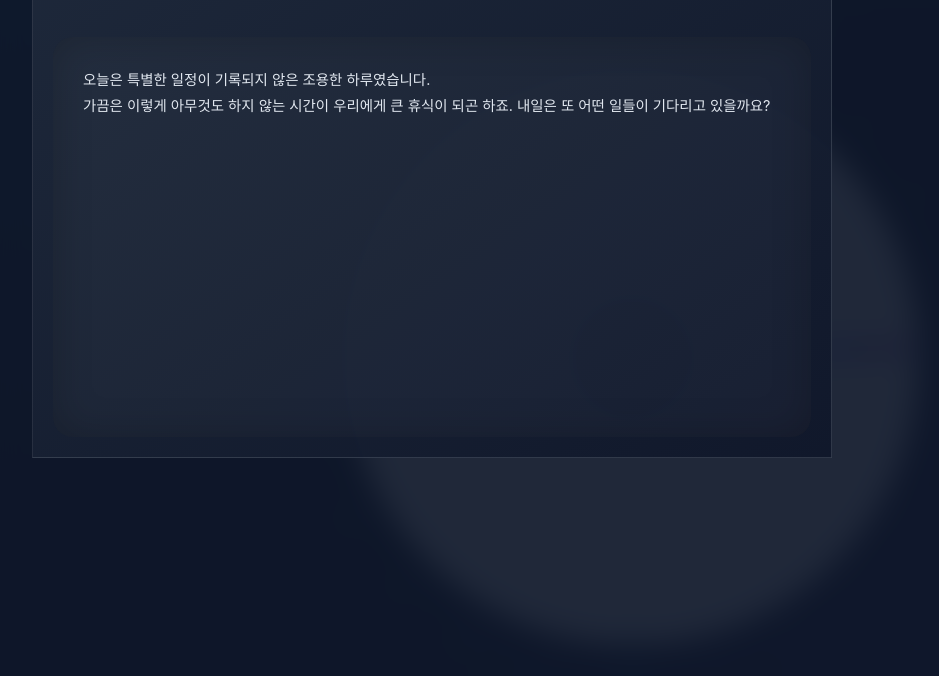
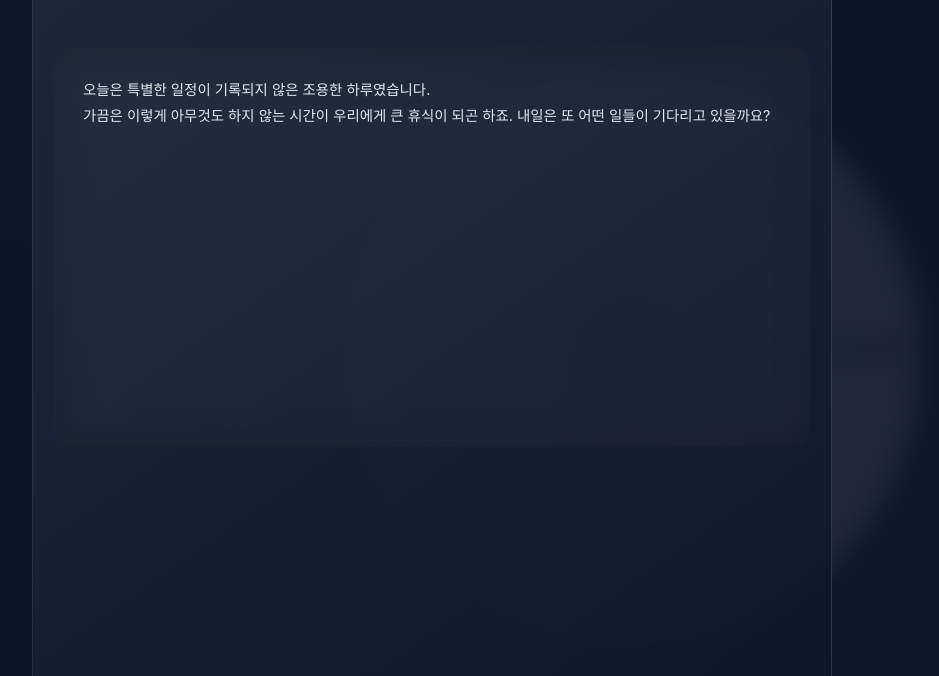
Before and after one commit to walter0229/dirly, a website built with Vite: page index.html in a window 1280 px wide. Both pictures are taken after a click on the button "Diary". Shown: the part 82-758 px from the top of the page, without its empty margins (8-947 px from the left). Built offline with nearby package versions, Linux system fonts and the light colour scheme; some packages are replaced by stand-ins of ours; no server answers; the database is empty.

Commit message:
v2.2.2: 통계 모달 전체 스크롤 기능 추가 및 레이아웃 개선

```diff
--- a/index.html
+++ b/index.html
@@ -10,7 +10,7 @@
     <div id="app">
         <header>
             <div class="header-content">
-                <h1>Life Diary <span class="app-version">v2.2.1</span></h1>
+                <h1>Life Diary <span class="app-version">v2.2.2</span></h1>
                 <nav class="main-nav">
                     <button id="open-planner-btn" class="glass-btn">일정세팅</button>
                     <button id="open-diary-btn" class="glass-btn">Diary</button>
--- a/package.json
+++ b/package.json
@@ -1,7 +1,7 @@
 {
   "name": "daily-plan-24h",
   "private": true,
-  "version": "2.2.1",
+  "version": "2.2.2",
   "type": "module",
   "scripts": {
     "dev": "vite",
--- a/src/style.css
+++ b/src/style.css
@@ -242,6 +242,14 @@ header h1 {
 .full-modal.active {
     display: flex;
     flex-direction: column;
+}
+
+.modal-content {
+    flex: 1;
+    display: flex;
+    flex-direction: column;
+    height: 100%;
+    overflow: hidden; /* 내부 개별 스크롤 영역에 위임 */
 }
 
 .modal-header {
```
